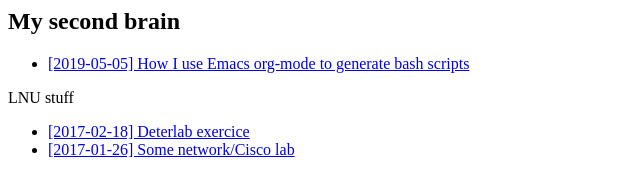
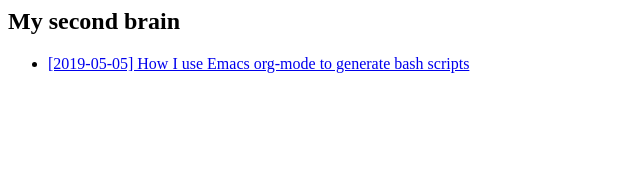
Before and after one commit to jherrlin/jherrlin.github.io, a plain HTML site: page index.html in a window 1280 px wide. Shown: the whole page, without its empty margins (0-640 px from the left). Drawn offline with Linux system fonts and the light colour scheme.

Commit message:
commented out old

```diff
--- a/index.html
+++ b/index.html
@@ -12,7 +12,7 @@
 </ul>
 
 
-<p>LNU stuff</p>
+<!-- <p>LNU stuff</p>
      <ul>
      <li>
      <a href="https://jherrlin.github.io/deterlab.html">[2017-02-18] Deterlab exercice</a>
@@ -20,4 +20,4 @@
      <li>
      <a href="https://jherrlin.github.io/cisco.html">[2017-01-26] Some network/Cisco lab</a>
      </li>
-</ul>
+     </ul> -->
```
Lines whose indentation alone changed are shown as unchanged.
